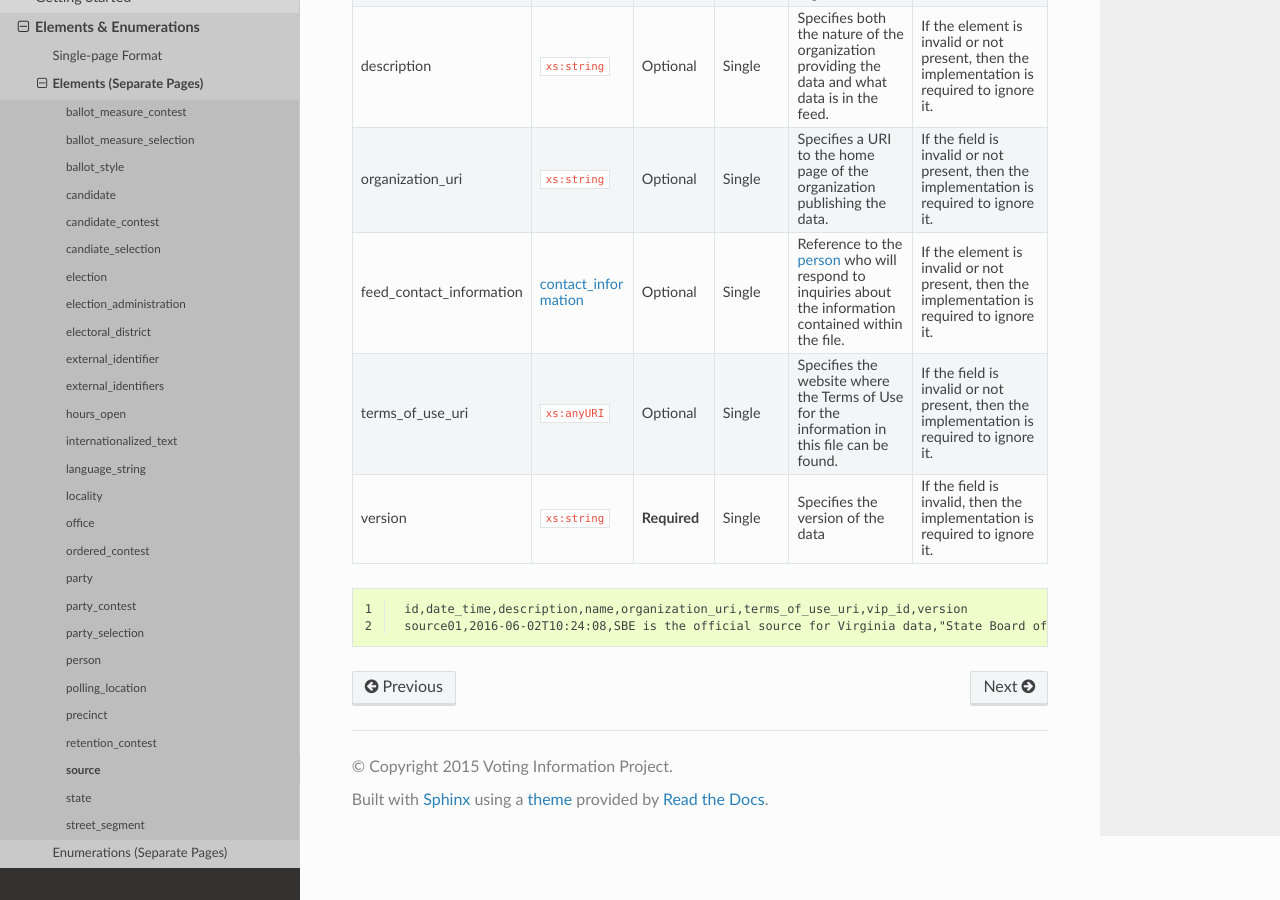
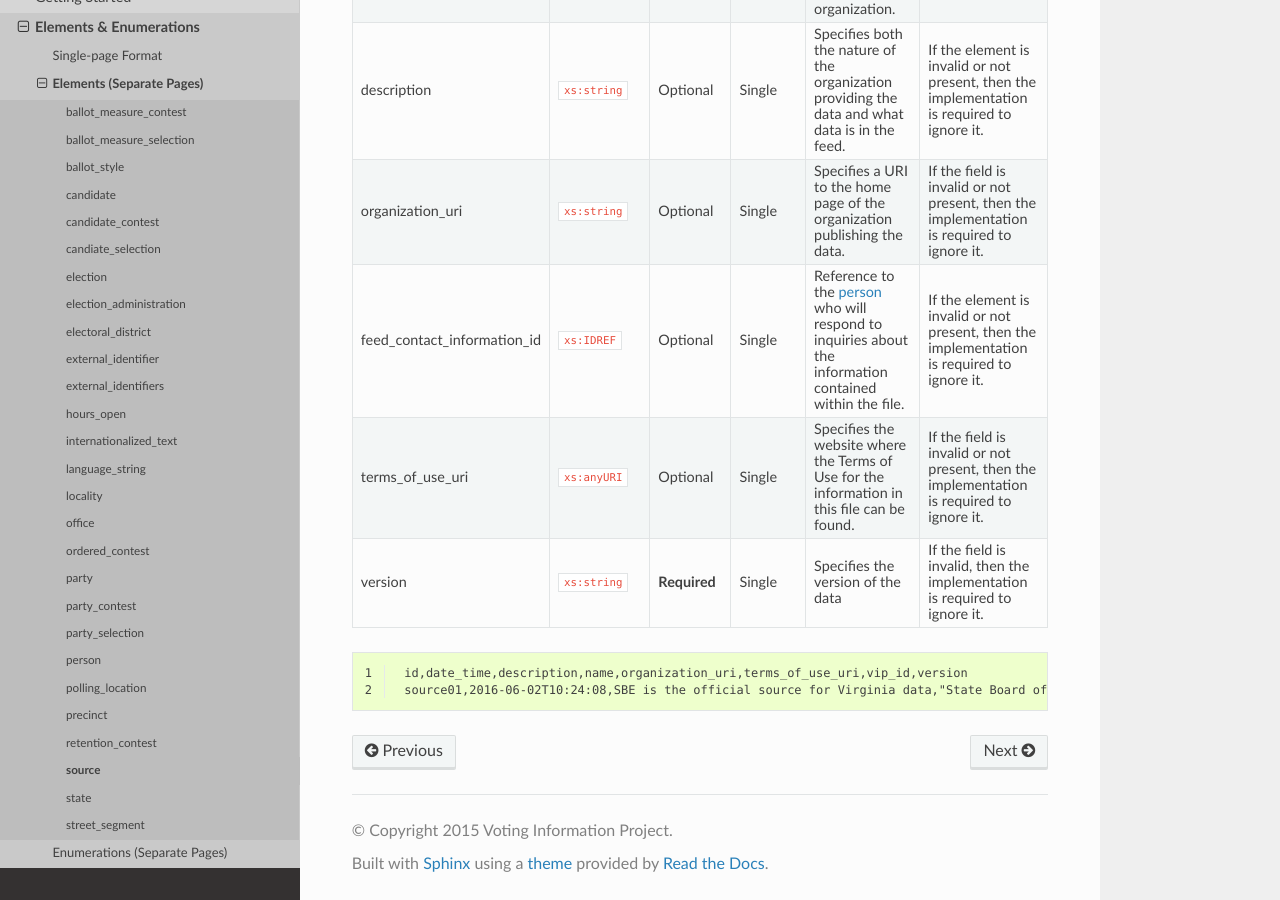
Before and after one commit to votinginfoproject/vip-specification, a Sphinx documentation site: the page built from docs/built_rst/csv/elements/source.rst, in a window 1280 px wide and 900 px high, scrolled down 648 px. Built offline with Sphinx 7.4.7 and the Read the Docs theme 2.0.0, drawn with Linux system fonts in a browser that asks for light colours.

Commit message:
[RST update]Correction: CSV docs type IDREF, XML docs type ContactInformation

```diff
--- a/docs/built_rst/csv/elements/source.rst
+++ b/docs/built_rst/csv/elements/source.rst
@@ -8,41 +8,41 @@ source
 The Source object represents the organization that is publishing the information. This object is
 the only required object in the feed file, and only one source object is allowed to be present.
 
-+--------------------------+--------------------------------------+--------------+--------------+------------------------------------------+------------------------------------------+
-| Tag                      | Data Type                            | Required?    | Repeats?     | Description                              | Error Handling                           |
-+==========================+======================================+==============+==============+==========================================+==========================================+
-| name                     | ``xs:string``                        | **Required** | Single       | Specifies the name of the organization   | If the field is invalid, then the        |
-|                          |                                      |              |              | that is providing the information.       | implementation is required to ignore the |
-|                          |                                      |              |              |                                          | ``Source`` element containing it.        |
-+--------------------------+--------------------------------------+--------------+--------------+------------------------------------------+------------------------------------------+
-| vip_id                   | ``xs:string``                        | **Required** | Single       | Specifies the ID of the organization.    | If the field is invalid, then the        |
-|                          |                                      |              |              | VIP uses FIPS_ codes for this ID.        | implementation is required to ignore the |
-|                          |                                      |              |              |                                          | ``Source`` element containing it.        |
-+--------------------------+--------------------------------------+--------------+--------------+------------------------------------------+------------------------------------------+
-| date_time                | ``xs:dateTime``                      | **Required** | Single       | Specifies the date and time of the feed  | If the field is invalid, then the        |
-|                          |                                      |              |              | production. The date/time is considered  | implementation is required to ignore it. |
-|                          |                                      |              |              | to be in the timezone local to the       |                                          |
-|                          |                                      |              |              | organization.                            |                                          |
-+--------------------------+--------------------------------------+--------------+--------------+------------------------------------------+------------------------------------------+
-| description              | ``xs:string``                        | Optional     | Single       | Specifies both the nature of the         | If the element is invalid or not         |
-|                          |                                      |              |              | organization providing the data and what | present, then the implementation is      |
-|                          |                                      |              |              | data is in the feed.                     | required to ignore it.                   |
-+--------------------------+--------------------------------------+--------------+--------------+------------------------------------------+------------------------------------------+
-| organization_uri         | ``xs:string``                        | Optional     | Single       | Specifies a URI to the home page of the  | If the field is invalid or not present,  |
-|                          |                                      |              |              | organization publishing the data.        | then the implementation is required to   |
-|                          |                                      |              |              |                                          | ignore it.                               |
-+--------------------------+--------------------------------------+--------------+--------------+------------------------------------------+------------------------------------------+
-| feed_contact_information | :ref:`multi-csv-contact-information` | Optional     | Single       | Reference to the :ref:`multi-csv-person` | If the element is invalid or not         |
-|                          |                                      |              |              | who will respond to inquiries about the  | present, then the implementation is      |
-|                          |                                      |              |              | information contained within the file.   | required to ignore it.                   |
-+--------------------------+--------------------------------------+--------------+--------------+------------------------------------------+------------------------------------------+
-| terms_of_use_uri         | ``xs:anyURI``                        | Optional     | Single       | Specifies the website where the Terms of | If the field is invalid or not present,  |
-|                          |                                      |              |              | Use for the information in this file can | then the implementation is required to   |
-|                          |                                      |              |              | be found.                                | ignore it.                               |
-+--------------------------+--------------------------------------+--------------+--------------+------------------------------------------+------------------------------------------+
-| version                  | ``xs:string``                        | **Required** | Single       | Specifies the version of the data        | If the field is invalid, then the        |
-|                          |                                      |              |              |                                          | implementation is required to ignore it. |
-+--------------------------+--------------------------------------+--------------+--------------+------------------------------------------+------------------------------------------+
++-----------------------------+-----------------+--------------+--------------+------------------------------------------+------------------------------------------+
+| Tag                         | Data Type       | Required?    | Repeats?     | Description                              | Error Handling                           |
++=============================+=================+==============+==============+==========================================+==========================================+
+| name                        | ``xs:string``   | **Required** | Single       | Specifies the name of the organization   | If the field is invalid, then the        |
+|                             |                 |              |              | that is providing the information.       | implementation is required to ignore the |
+|                             |                 |              |              |                                          | ``Source`` element containing it.        |
++-----------------------------+-----------------+--------------+--------------+------------------------------------------+------------------------------------------+
+| vip_id                      | ``xs:string``   | **Required** | Single       | Specifies the ID of the organization.    | If the field is invalid, then the        |
+|                             |                 |              |              | VIP uses FIPS_ codes for this ID.        | implementation is required to ignore the |
+|                             |                 |              |              |                                          | ``Source`` element containing it.        |
++-----------------------------+-----------------+--------------+--------------+------------------------------------------+------------------------------------------+
+| date_time                   | ``xs:dateTime`` | **Required** | Single       | Specifies the date and time of the feed  | If the field is invalid, then the        |
+|                             |                 |              |              | production. The date/time is considered  | implementation is required to ignore it. |
+|                             |                 |              |              | to be in the timezone local to the       |                                          |
+|                             |                 |              |              | organization.                            |                                          |
++-----------------------------+-----------------+--------------+--------------+------------------------------------------+------------------------------------------+
+| description                 | ``xs:string``   | Optional     | Single       | Specifies both the nature of the         | If the element is invalid or not         |
+|                             |                 |              |              | organization providing the data and what | present, then the implementation is      |
+|                             |                 |              |              | data is in the feed.                     | required to ignore it.                   |
++-----------------------------+-----------------+--------------+--------------+------------------------------------------+------------------------------------------+
+| organization_uri            | ``xs:string``   | Optional     | Single       | Specifies a URI to the home page of the  | If the field is invalid or not present,  |
+|                             |                 |              |              | organization publishing the data.        | then the implementation is required to   |
+|                             |                 |              |              |                                          | ignore it.                               |
++-----------------------------+-----------------+--------------+--------------+------------------------------------------+------------------------------------------+
+| feed_contact_information_id | ``xs:IDREF``    | Optional     | Single       | Reference to the :ref:`multi-csv-person` | If the element is invalid or not         |
+|                             |                 |              |              | who will respond to inquiries about the  | present, then the implementation is      |
+|                             |                 |              |              | information contained within the file.   | required to ignore it.                   |
++-----------------------------+-----------------+--------------+--------------+------------------------------------------+------------------------------------------+
+| terms_of_use_uri            | ``xs:anyURI``   | Optional     | Single       | Specifies the website where the Terms of | If the field is invalid or not present,  |
+|                             |                 |              |              | Use for the information in this file can | then the implementation is required to   |
+|                             |                 |              |              | be found.                                | ignore it.                               |
++-----------------------------+-----------------+--------------+--------------+------------------------------------------+------------------------------------------+
+| version                     | ``xs:string``   | **Required** | Single       | Specifies the version of the data        | If the field is invalid, then the        |
+|                             |                 |              |              |                                          | implementation is required to ignore it. |
++-----------------------------+-----------------+--------------+--------------+------------------------------------------+------------------------------------------+
 
 .. code-block:: csv-table
    :linenos:
```
Also changed, not shown: docs/built_rst/csv/single_page.rst (+36 -36 lines).
